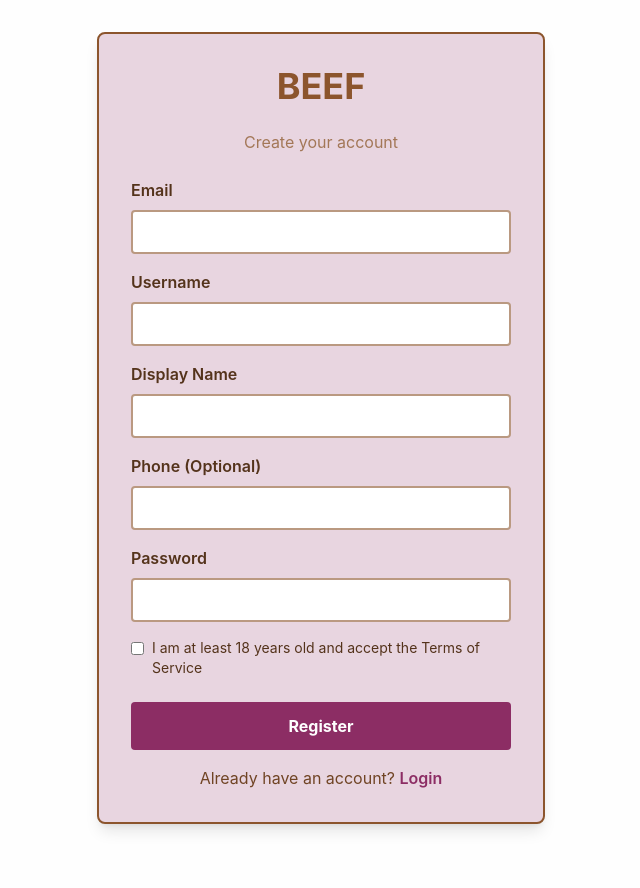
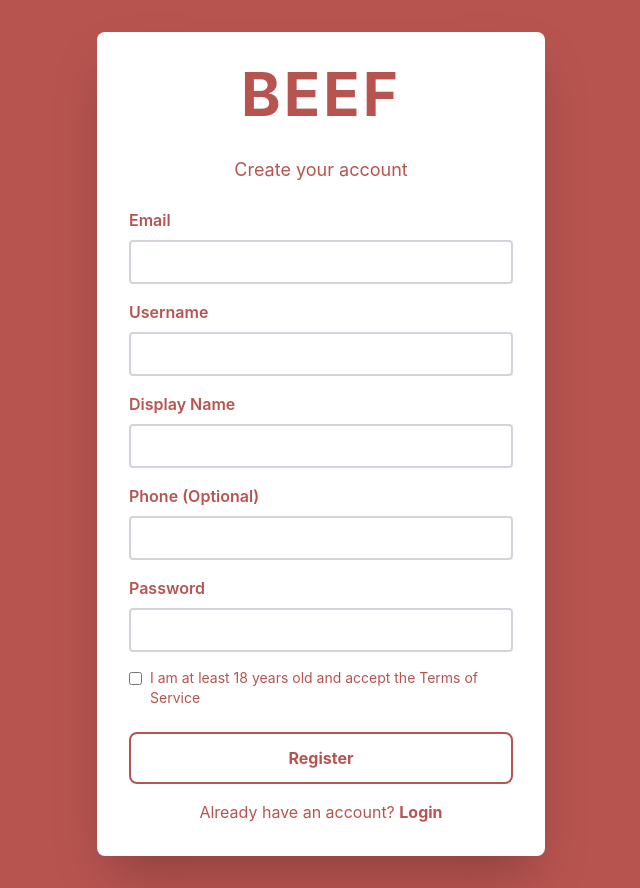
Before and after one commit to skinnersean1-blip/beef, a React (Vite) app in the folder frontend/: page /register in a window 1280 px wide. Shown: the whole page, without its empty margins (319-959 px from the left). Before the commit the page ends 856 px from the top, so only its background shows below. Built offline with nearby package versions, Linux system fonts and the light colour scheme; no server answers.

Commit message:
Redesign color scheme with beef-inspired colors
- Background: Raw beef color (#B85450)
- Logo: White text with larger size (text-6xl)
- Buttons: White background with beef-colored text
- Forms: White cards on beef background
- Clean, simplified color palette

```diff
--- a/frontend/src/pages/Login.tsx
+++ b/frontend/src/pages/Login.tsx
@@ -20,10 +20,10 @@ export const Login: React.FC = () => {
   };
 
   return (
-    <div className="min-h-screen flex items-center justify-center bg-beef-white">
-      <div className="bg-beef-mauve-100 p-8 rounded-lg shadow-lg w-full max-w-md border-2 border-beef-brown-500">
-        <h1 className="text-4xl font-bold text-beef-brown-500 mb-6 text-center">BEEF</h1>
-        <p className="text-beef-brown-400 mb-6 text-center">Login to your account</p>
+    <div className="min-h-screen flex items-center justify-center bg-beef">
+      <div className="bg-white p-8 rounded-lg shadow-2xl w-full max-w-md">
+        <h1 className="text-6xl font-bold text-beef mb-8 text-center tracking-wider">BEEF</h1>
+        <p className="text-beef mb-6 text-center text-lg">Login to your account</p>
         {error && (
           <div className="bg-red-100 border border-red-400 text-red-700 px-4 py-3 rounded mb-4">
             {error}
@@ -31,35 +31,35 @@ export const Login: React.FC = () => {
         )}
         <form onSubmit={handleSubmit}>
           <div className="mb-4">
-            <label className="block text-beef-brown-700 mb-2 font-semibold">Email</label>
+            <label className="block text-beef mb-2 font-semibold">Email</label>
             <input
               type="email"
               value={email}
               onChange={(e) => setEmail(e.target.value)}
-              className="w-full px-4 py-2 border-2 border-beef-brown-300 rounded focus:border-beef-mauve-500 focus:outline-none"
+              className="w-full px-4 py-2 border-2 border-gray-300 rounded focus:border-beef focus:outline-none"
               required
             />
           </div>
           <div className="mb-6">
-            <label className="block text-beef-brown-700 mb-2 font-semibold">Password</label>
+            <label className="block text-beef mb-2 font-semibold">Password</label>
             <input
               type="password"
               value={password}
               onChange={(e) => setPassword(e.target.value)}
-              className="w-full px-4 py-2 border-2 border-beef-brown-300 rounded focus:border-beef-mauve-500 focus:outline-none"
+              className="w-full px-4 py-2 border-2 border-gray-300 rounded focus:border-beef focus:outline-none"
               required
             />
           </div>
           <button
             type="submit"
-            className="w-full bg-beef-mauve-500 text-beef-white py-3 rounded font-bold hover:bg-beef-mauve-600 transition"
+            className="w-full bg-white text-beef py-3 rounded-lg font-bold border-2 border-beef hover:bg-beef hover:text-white transition"
           >
             Login
           </button>
         </form>
-        <p className="mt-4 text-center text-beef-brown-600">
+        <p className="mt-4 text-center text-beef">
           Don't have an account?{' '}
-          <Link to="/register" className="text-beef-mauve-500 hover:underline font-semibold">
+          <Link to="/register" className="text-beef hover:underline font-bold">
             Register
           </Link>
         </p>
--- a/frontend/src/pages/Register.tsx
+++ b/frontend/src/pages/Register.tsx
@@ -35,10 +35,10 @@ export const Register: React.FC = () => {
   };
 
   return (
-    <div className="min-h-screen flex items-center justify-center bg-beef-white py-8">
-      <div className="bg-beef-mauve-100 p-8 rounded-lg shadow-lg w-full max-w-md border-2 border-beef-brown-500">
-        <h1 className="text-4xl font-bold text-beef-brown-500 mb-6 text-center">BEEF</h1>
-        <p className="text-beef-brown-400 mb-6 text-center">Create your account</p>
+    <div className="min-h-screen flex items-center justify-center bg-beef py-8">
+      <div className="bg-white p-8 rounded-lg shadow-2xl w-full max-w-md">
+        <h1 className="text-6xl font-bold text-beef mb-8 text-center tracking-wider">BEEF</h1>
+        <p className="text-beef mb-6 text-center text-lg">Create your account</p>
         {error && (
           <div className="bg-red-100 border border-red-400 text-red-700 px-4 py-3 rounded mb-4">
             {error}
@@ -46,61 +46,61 @@ export const Register: React.FC = () => {
         )}
         <form onSubmit={handleSubmit}>
           <div className="mb-4">
-            <label className="block text-beef-brown-700 mb-2 font-semibold">Email</label>
+            <label className="block text-beef mb-2 font-semibold">Email</label>
             <input
               type="email"
               name="email"
               value={formData.email}
               onChange={handleChange}
-              className="w-full px-4 py-2 border-2 border-beef-brown-300 rounded focus:border-beef-mauve-500 focus:outline-none"
+              className="w-full px-4 py-2 border-2 border-gray-300 rounded focus:border-beef focus:outline-none"
               required
             />
           </div>
           <div className="mb-4">
-            <label className="block text-beef-brown-700 mb-2 font-semibold">Username</label>
+            <label className="block text-beef mb-2 font-semibold">Username</label>
             <input
               type="text"
               name="username"
               value={formData.username}
               onChange={handleChange}
-              className="w-full px-4 py-2 border-2 border-beef-brown-300 rounded focus:border-beef-mauve-500 focus:outline-none"
+              className="w-full px-4 py-2 border-2 border-gray-300 rounded focus:border-beef focus:outline-none"
               required
             />
           </div>
           <div className="mb-4">
-            <label className="block text-beef-brown-700 mb-2 font-semibold">Display Name</label>
+            <label className="block text-beef mb-2 font-semibold">Display Name</label>
             <input
               type="text"
               name="displayName"
               value={formData.displayName}
               onChange={handleChange}
-              className="w-full px-4 py-2 border-2 border-beef-brown-300 rounded focus:border-beef-mauve-500 focus:outline-none"
+              className="w-full px-4 py-2 border-2 border-gray-300 rounded focus:border-beef focus:outline-none"
               required
             />
           </div>
           <div className="mb-4">
-            <label className="block text-beef-brown-700 mb-2 font-semibold">Phone (Optional)</label>
+            <label className="block text-beef mb-2 font-semibold">Phone (Optional)</label>
             <input
               type="tel"
               name="phone"
               value={formData.phone}
               onChange={handleChange}
-              className="w-full px-4 py-2 border-2 border-beef-brown-300 rounded focus:border-beef-mauve-500 focus:outline-none"
+              className="w-full px-4 py-2 border-2 border-gray-300 rounded focus:border-beef focus:outline-none"
             />
           </div>
           <div className="mb-4">
-            <label className="block text-beef-brown-700 mb-2 font-semibold">Password</label>
+            <label className="block text-beef mb-2 font-semibold">Password</label>
             <input
               type="password"
               name="password"
               value={formData.password}
               onChange={handleChange}
-              className="w-full px-4 py-2 border-2 border-beef-brown-300 rounded focus:border-beef-mauve-500 focus:outline-none"
+              className="w-full px-4 py-2 border-2 border-gray-300 rounded focus:border-beef focus:outline-none"
               required
             />
           </div>
           <div className="mb-6">
-            <label className="flex items-start gap-2 text-sm text-beef-brown-700 cursor-pointer">
+            <label className="flex items-start gap-2 text-sm text-beef cursor-pointer">
               <input
                 type="checkbox"
                 name="tosAccepted"
@@ -116,14 +116,14 @@ export const Register: React.FC = () => {
           </div>
           <button
             type="submit"
-            className="w-full bg-beef-mauve-500 text-beef-white py-3 rounded font-bold hover:bg-beef-mauve-600 transition"
+            className="w-full bg-white text-beef py-3 rounded-lg font-bold border-2 border-beef hover:bg-beef hover:text-white transition"
           >
             Register
           </button>
         </form>
-        <p className="mt-4 text-center text-beef-brown-600">
+        <p className="mt-4 text-center text-beef">
           Already have an account?{' '}
-          <Link to="/login" className="text-beef-mauve-500 hover:underline font-semibold">
+          <Link to="/login" className="text-beef hover:underline font-bold">
             Login
           </Link>
         </p>
--- a/frontend/tailwind.config.js
+++ b/frontend/tailwind.config.js
@@ -7,36 +7,13 @@ export default {
   theme: {
     extend: {
       colors: {
-        // Primary palette: mauve, brown, white
-        'beef-mauve': {
-          100: '#E8D5E0',
-          200: '#D1ABC1',
-          300: '#BA81A2',
-          400: '#A35783',
-          500: '#8C2D64', // Main mauve
-          600: '#702450',
-          700: '#541B3C',
-          800: '#381228',
-          900: '#1C0914',
+        // Beef color palette - raw beef inspired
+        'beef': {
+          DEFAULT: '#B85450', // Main beef color - reddish brown
+          light: '#D47A76',
+          dark: '#8B3F3C',
         },
-        'beef-brown': {
-          100: '#E8DDD5',
-          200: '#D1BBAB',
-          300: '#BA9981',
-          400: '#A37757',
-          500: '#8C552D', // Main brown
-          600: '#704424',
-          700: '#54331B',
-          800: '#382212',
-          900: '#1C1109',
-        },
-        'beef-white': '#FEFEFE',
-        'beef-black': '#0A0A0A',
-        // Secondary accents
-        'beef-yellow': {
-          DEFAULT: '#F4C430', // Gold yellow
-          dark: '#E0B020',
-        },
+        'beef-white': '#FFFFFF',
       },
     },
   },
```
